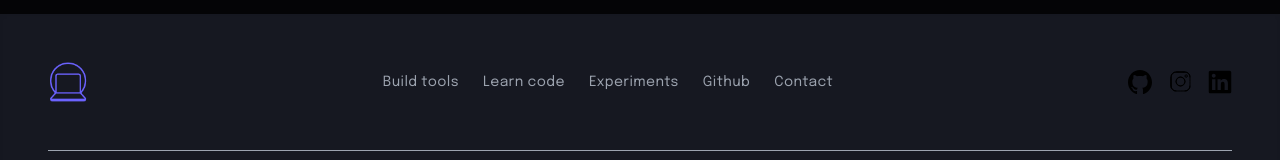
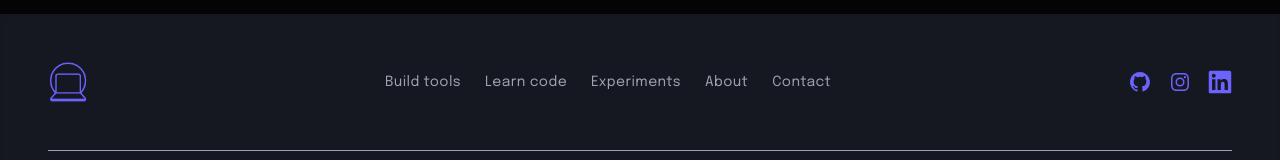
Before and after one commit to Solatido143/Solverse, a Vue app in the folder frontend/: page / in a window 1280 px wide. Shown: the part 2010-2170 px from the top of the page. Built offline with nearby package versions, Linux system fonts and the light colour scheme.

Commit message:
Update Footer component links and enhance social media icons with SVGs

```diff
--- a/frontend/src/components/Footer.vue
+++ b/frontend/src/components/Footer.vue
@@ -31,17 +31,17 @@ export default {
                 <RouterLink to="/" class="">
                     Experiments
                 </RouterLink>
-                <RouterLink to="/" class="">
-                    Github
+                <RouterLink to="/about" class="">
+                    About
                 </RouterLink>
                 <RouterLink to="/" class="">
                     Contact
                 </RouterLink>
             </div>
 
-            <div class="flex space-x-4 justify-center md:justify-end">
-                <a :href="github" target="_blank" rel="noopener noreferrer" aria-label="GitHub">
-                    <img src="@/assets/svg/github-142.svg" alt="GitHub" class="w-6 h-6" />
+            <!-- <div class="flex space-x-4 justify-center md:justify-end">
+                <a :href="github" target="_blank" aria-label="GitHub">
+                    <img src="@/assets/svg/github-142.svg" alt="Github" class="w-6 h-6">
                 </a>
                 <a :href="instagram" target="_blank" rel="noopener noreferrer" aria-label="Instagram">
                     <img src="@/assets/svg/instagram-outline.svg" alt="Instagram" class="w-6 h-6" />
@@ -49,8 +49,57 @@ export default {
                 <a :href="linkedin" target="_blank" rel="noopener noreferrer" aria-label="LinkedIn">
                     <img src="@/assets/svg/linkedin.svg" alt="LinkedIn" class="w-6 h-6" />
                 </a>
+            </div> -->
+            <div class="flex space-x-4 justify-center md:justify-end">
+                <a :href="github" target="_blank" rel="noopener noreferrer" aria-label="GitHub">
+                    <div class="w-6 h-6">
+                        <svg viewBox="0 0 24 24" xmlns="http://www.w3.org/2000/svg" fill="#6c63ff">
+                            <g id="SVGRepo_bgCarrier" stroke-width="0"></g>
+                            <g id="SVGRepo_tracerCarrier" stroke-linecap="round" stroke-linejoin="round"></g>
+                            <g id="SVGRepo_iconCarrier">
+                                <title>github</title>
+                                <rect width="24" height="24" fill="none"></rect>
+                                <path
+                                    d="M12,2A10,10,0,0,0,8.84,21.5c.5.08.66-.23.66-.5V19.31C6.73,19.91,6.14,18,6.14,18A2.69,2.69,0,0,0,5,16.5c-.91-.62.07-.6.07-.6a2.1,2.1,0,0,1,1.53,1,2.15,2.15,0,0,0,2.91.83,2.16,2.16,0,0,1,.63-1.34C8,16.17,5.62,15.31,5.62,11.5a3.87,3.87,0,0,1,1-2.71,3.58,3.58,0,0,1,.1-2.64s.84-.27,2.75,1a9.63,9.63,0,0,1,5,0c1.91-1.29,2.75-1,2.75-1a3.58,3.58,0,0,1,.1,2.64,3.87,3.87,0,0,1,1,2.71c0,3.82-2.34,4.66-4.57,4.91a2.39,2.39,0,0,1,.69,1.85V21c0,.27.16.59.67.5A10,10,0,0,0,12,2Z">
+                                </path>
+                            </g>
+                        </svg>
+                    </div>
+                </a>
+                <a :href="instagram" target="_blank" rel="noopener noreferrer" aria-label="Instagram">
+                    <div class="w-6 h-6">
+                        <svg viewBox="0 0 192 192" xmlns="http://www.w3.org/2000/svg" fill="none">
+                            <g id="SVGRepo_bgCarrier" stroke-width="0"></g>
+                            <g id="SVGRepo_tracerCarrier" stroke-linecap="round" stroke-linejoin="round"></g>
+                            <g id="SVGRepo_iconCarrier">
+                                <path stroke="#6c63ff" stroke-width="12"
+                                    d="M96 162c-14.152 0-24.336-.007-32.276-.777-7.849-.761-12.87-2.223-16.877-4.741a36 36 0 0 1-11.33-11.329c-2.517-4.007-3.98-9.028-4.74-16.877C30.007 120.336 30 110.152 30 96c0-14.152.007-24.336.777-32.276.76-7.849 2.223-12.87 4.74-16.877a36 36 0 0 1 11.33-11.33c4.007-2.517 9.028-3.98 16.877-4.74C71.663 30.007 81.847 30 96 30c14.152 0 24.336.007 32.276.777 7.849.76 12.87 2.223 16.877 4.74a36 36 0 0 1 11.329 11.33c2.518 4.007 3.98 9.028 4.741 16.877.77 7.94.777 18.124.777 32.276 0 14.152-.007 24.336-.777 32.276-.761 7.849-2.223 12.87-4.741 16.877a36 36 0 0 1-11.329 11.329c-4.007 2.518-9.028 3.98-16.877 4.741-7.94.77-18.124.777-32.276.777Z">
+                                </path>
+                                <circle cx="96" cy="96" r="30" stroke="#6c63ff" stroke-width="12"></circle>
+                                <circle cx="135" cy="57" r="9" fill="#6c63ff"></circle>
+                            </g>
+                        </svg>
+                    </div>
+                </a>
+                <a :href="linkedin" target="_blank" rel="noopener noreferrer" aria-label="LinkedIn">
+                    <div class="w-6 h-6">
+                        <svg fill="#6c63ff" viewBox="0 0 32 32" version="1.1" xmlns="http://www.w3.org/2000/svg">
+                            <g id="SVGRepo_bgCarrier" stroke-width="0"></g>
+                            <g id="SVGRepo_tracerCarrier" stroke-linecap="round" stroke-linejoin="round"></g>
+                            <g id="SVGRepo_iconCarrier">
+                                <title>linkedin</title>
+                                <path
+                                    d="M28.778 1.004h-25.56c-0.008-0-0.017-0-0.027-0-1.199 0-2.172 0.964-2.186 2.159v25.672c0.014 1.196 0.987 2.161 2.186 2.161 0.010 0 0.019-0 0.029-0h25.555c0.008 0 0.018 0 0.028 0 1.2 0 2.175-0.963 2.194-2.159l0-0.002v-25.67c-0.019-1.197-0.994-2.161-2.195-2.161-0.010 0-0.019 0-0.029 0h0.001zM9.9 26.562h-4.454v-14.311h4.454zM7.674 10.293c-1.425 0-2.579-1.155-2.579-2.579s1.155-2.579 2.579-2.579c1.424 0 2.579 1.154 2.579 2.578v0c0 0.001 0 0.002 0 0.004 0 1.423-1.154 2.577-2.577 2.577-0.001 0-0.002 0-0.003 0h0zM26.556 26.562h-4.441v-6.959c0-1.66-0.034-3.795-2.314-3.795-2.316 0-2.669 1.806-2.669 3.673v7.082h-4.441v-14.311h4.266v1.951h0.058c0.828-1.395 2.326-2.315 4.039-2.315 0.061 0 0.121 0.001 0.181 0.003l-0.009-0c4.5 0 5.332 2.962 5.332 6.817v7.855z">
+                                </path>
+                            </g>
+                        </svg>
+                    </div>
+                </a>
             </div>
+
+
         </div>
+
 
         <hr>
 
```
